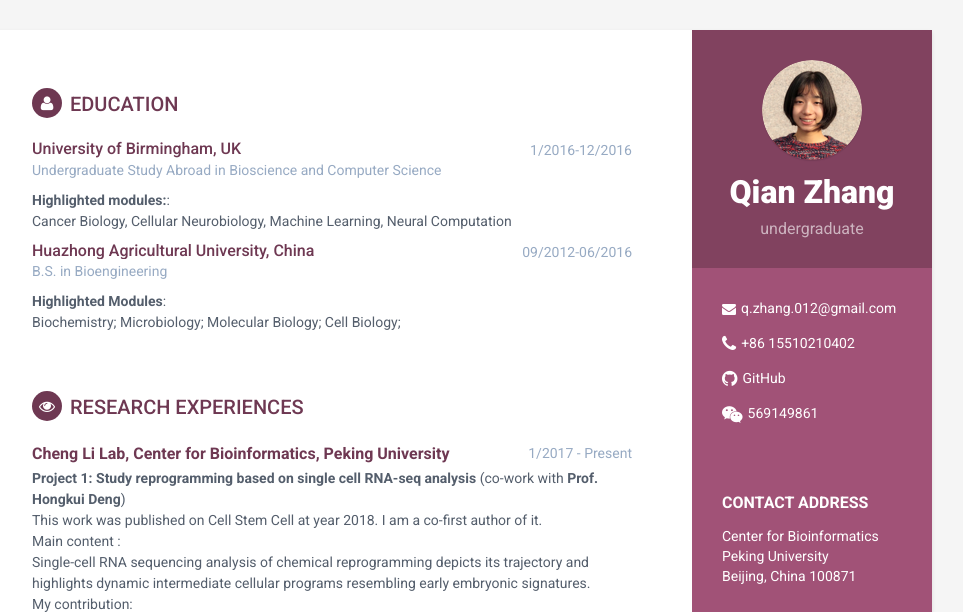
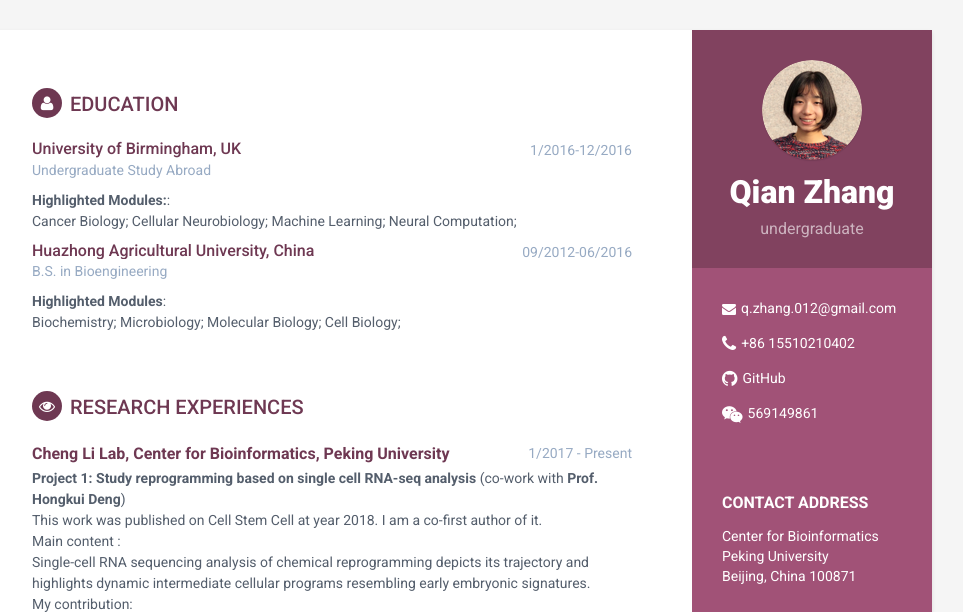
Before and after one commit to dayan5711/online-cv, a Jekyll site: the page built from index.html, in a window 1280 px wide and 900 px high, cut to the strip 0-612 px from the top of the window. Shown: the whole strip, without its empty margins (188-1151 px from the left). Built offline with Jekyll 4.4.1, drawn with Linux system fonts in a browser that asks for light colours.

Commit message:
Update education.yml

```diff
--- a/_data/education.yml
+++ b/_data/education.yml
@@ -1,9 +1,9 @@
 - education:
   name: <font color="#6e3852">University of Birmingham, UK</font>
   time: 1/2016-12/2016
-  role: Undergraduate Study Abroad in Bioscience and Computer Science
-  details: "<b>Highlighted modules:</b>:<br>
-  Cancer Biology, Cellular Neurobiology, Machine Learning, Neural Computation"
+  role: Undergraduate Study Abroad
+  details: "<b>Highlighted Modules:</b>:<br>
+  Cancer Biology; Cellular Neurobiology; Machine Learning; Neural Computation;"
 - education:
   name: <font color="#6e3852">Huazhong Agricultural University, China</font>
   time: 09/2012-06/2016
```
